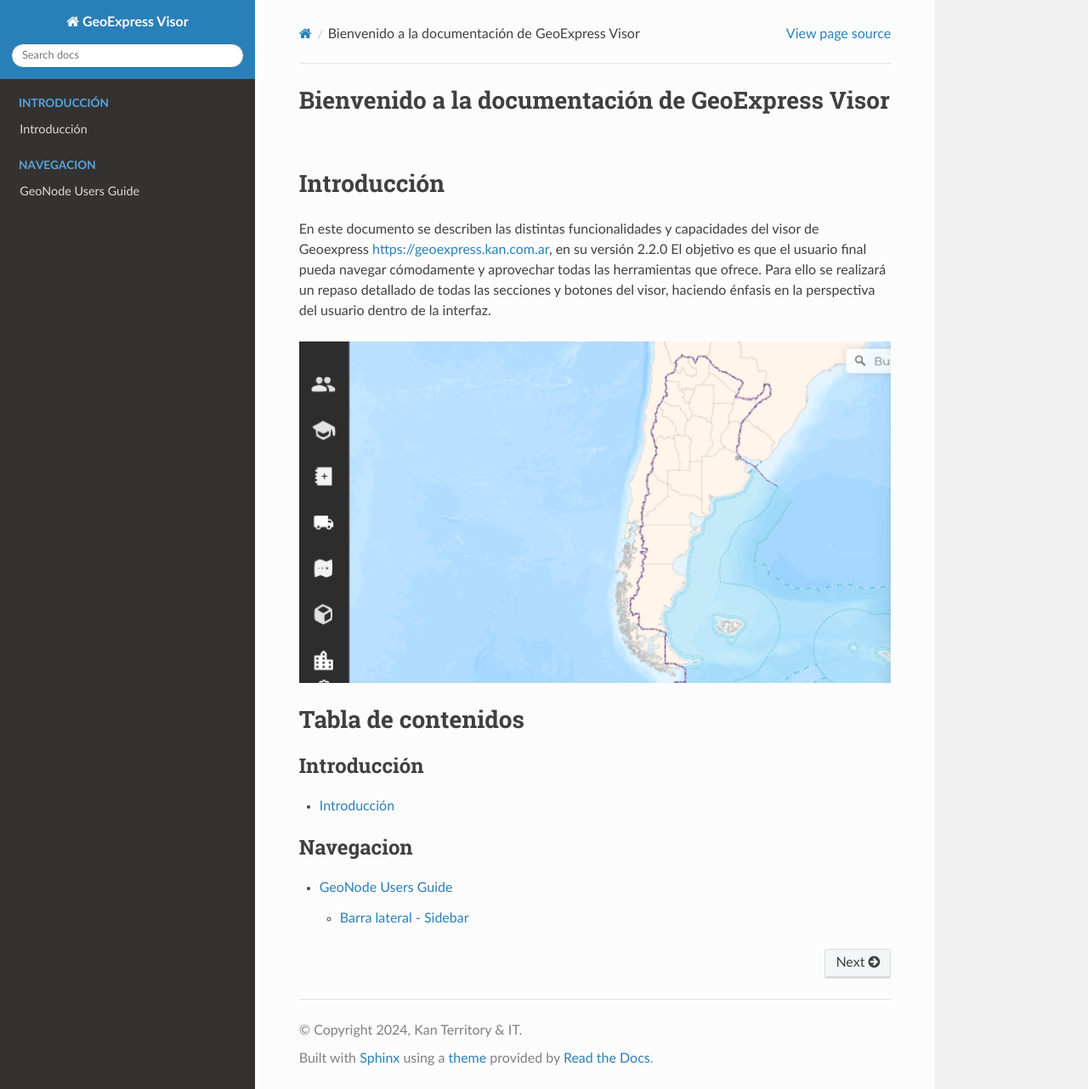
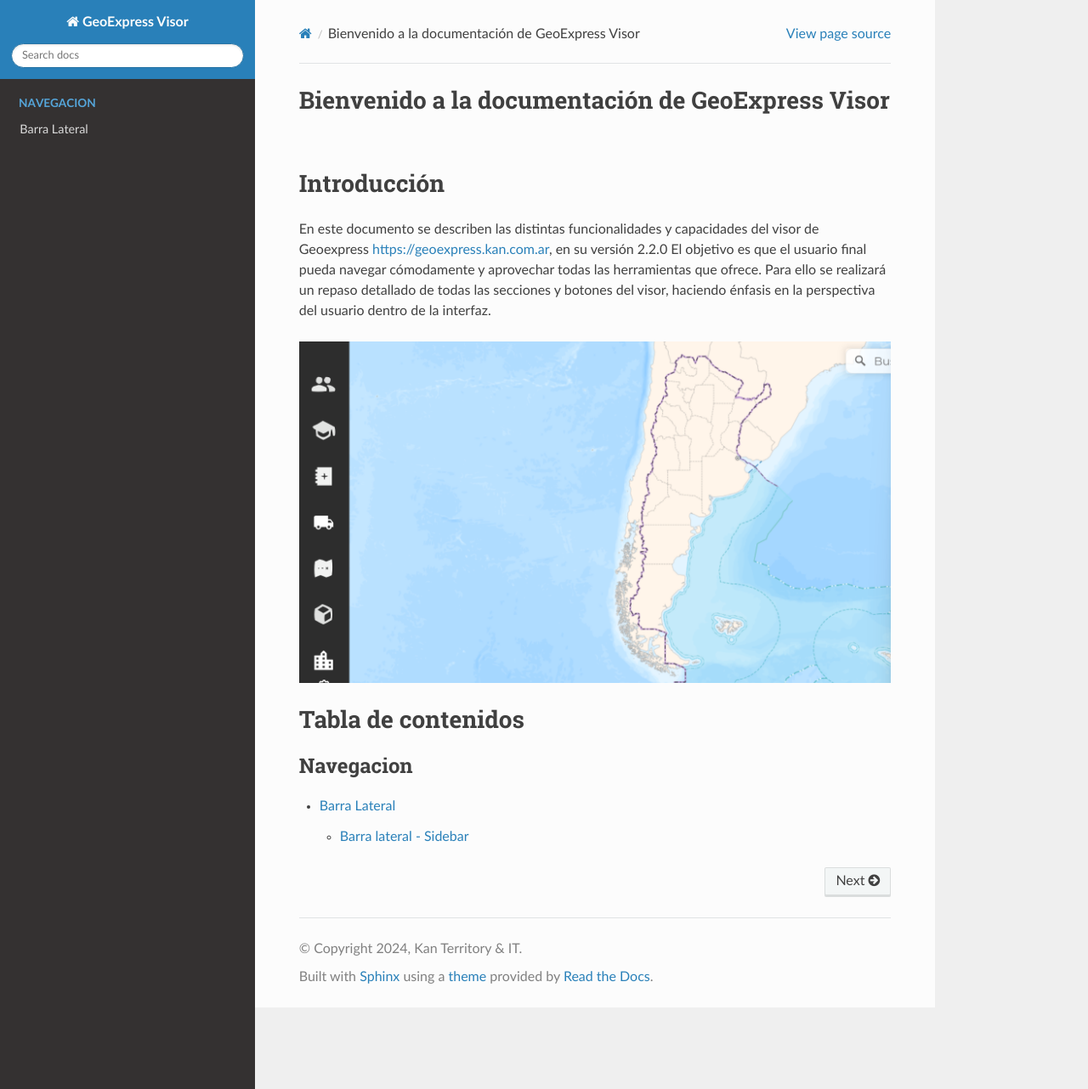
Before and after one commit to herver1971/geoexpress-visor, a Sphinx documentation site: the page built from docs/index.rst, in a window 1280 px wide and 1282 px high. Shown: the whole window at 85% size. Built offline with Sphinx 7.4.7 and the Read the Docs theme 2.0.0, drawn with Linux system fonts in a browser that asks for light colours.

Commit message:
Update files navigation

```diff
--- a/docs/index.rst
+++ b/docs/index.rst
@@ -1,5 +1,5 @@
 
-.. geonode_provider documentation master file, created by sphinx-quickstart
+.. geoexpress-visor documentation master file, created by sphinx-quickstart
    You can adapt this file completely to your liking, but it should at least
    contain the root `toctree` directive.
 
@@ -22,12 +22,6 @@
 ===================
 
 .. toctree::
-    :caption: Introducción
-    :maxdepth: 3
-
-    introduction/index
-
-.. toctree::
     :caption: Navegacion
     :maxdepth: 3
 
--- a/docs/navigation/index.rst
+++ b/docs/navigation/index.rst
@@ -1,5 +1,5 @@
-GeoNode Users Guide
-===================
+Barra Lateral
+=============
 
 .. toctree::
     :maxdepth: 2
```
